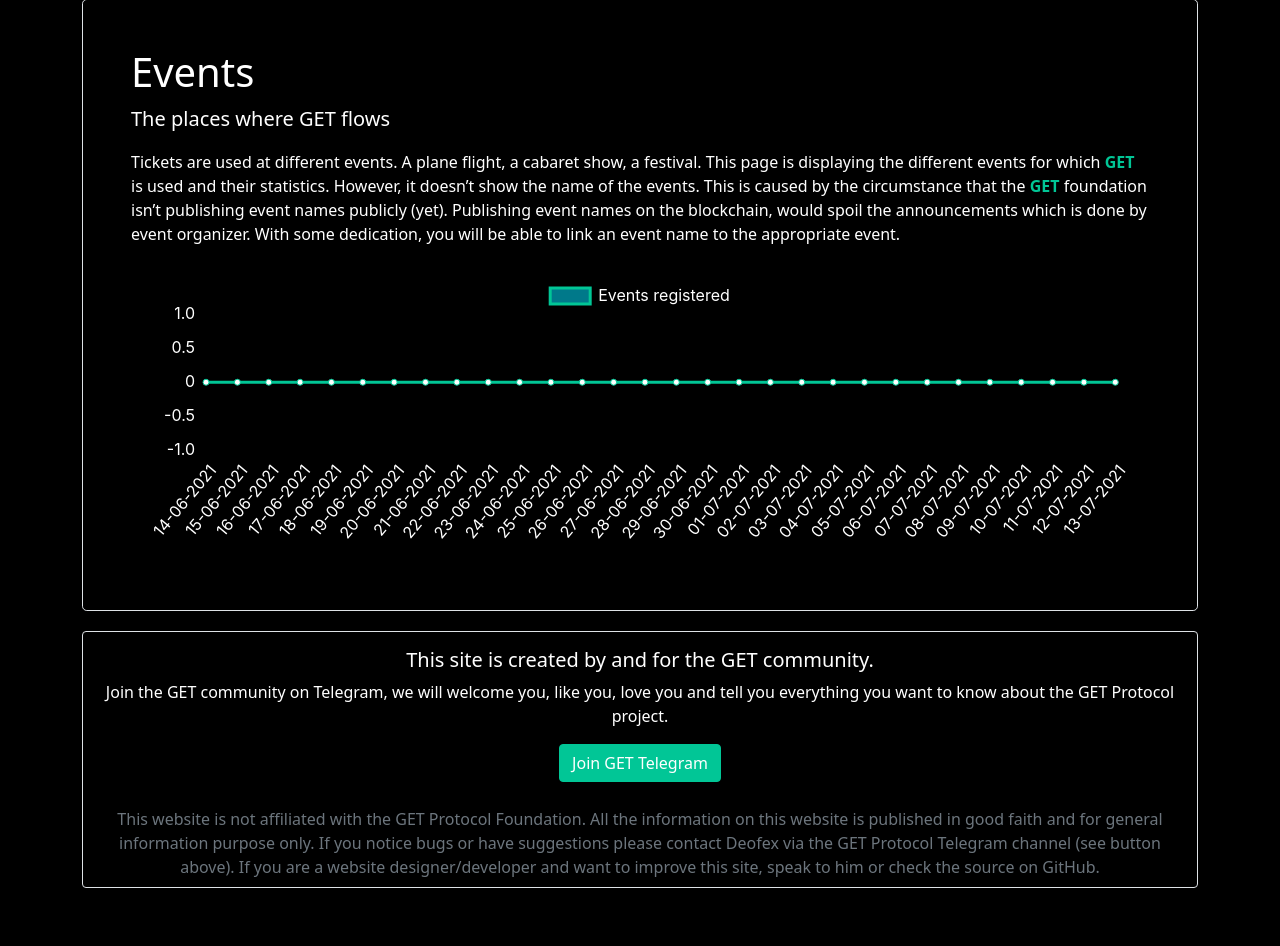
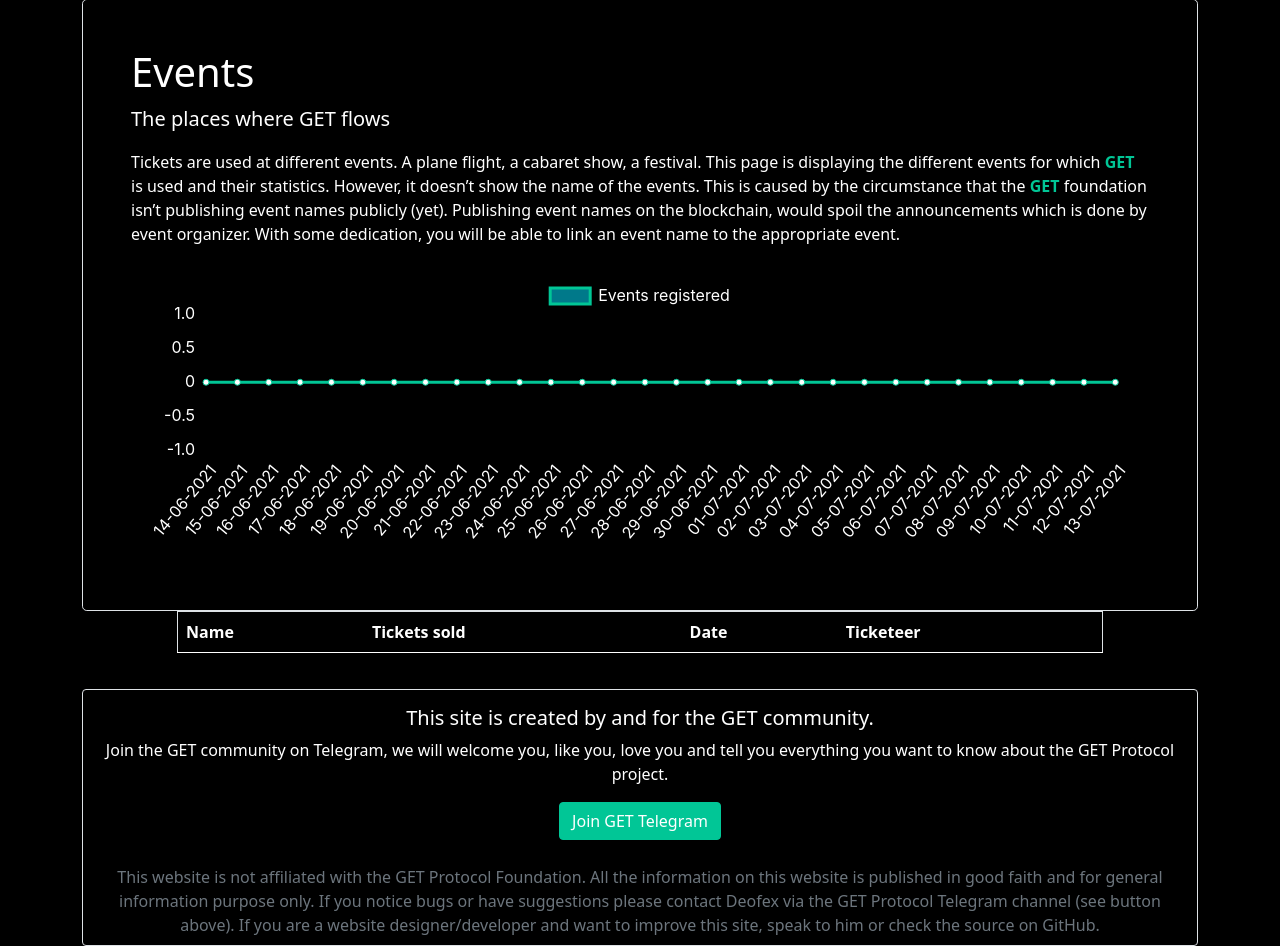
Before and after one commit to Deofex/GETCommunityTools, a Django app: page /events in a window 1280 px wide. Shown: the part 81-1027 px from the top of the page. Before the commit the page ends 969 px from the top, so only its background shows below. Run offline with Django 3.2, Linux system fonts and the light colour scheme; tables that the repository leaves empty hold one stand-in row (values such as "Sample post"); lists and menus that the app fills with data are empty.

Commit message:
Add 30 days event overview

```diff
--- /dev/null
+++ b/CommunitySite/site/NFTInfo/functions/eventsthirtydays.py
@@ -0,0 +1,22 @@
+from datetime import datetime, timedelta
+from django.db.models import Count
+from ..models import Events
+
+def eventsthirtydays():
+    t = datetime.now()
+    tr = datetime(t.year,t.month,t.day)
+    tt  = tr + timedelta(30)
+    trt = int(tr.timestamp())
+    ttt = int(tt.timestamp())
+    events30daysdb = Events.objects.filter(
+        starttime__range=[trt,ttt]).annotate(
+            nfts=Count('psale')).order_by('-nfts').filter(nfts__gt=0).values(
+                "eventname", "nfts","ticketeer","starttime")
+
+    events30days = [{
+        'eventname': d['eventname'] ,
+        'nfts': d['nfts'],
+        'ticketeer': d['ticketeer'],
+        'date':datetime.fromtimestamp(d['starttime']).strftime("%d-%m-%Y")
+    } for d in events30daysdb]
+    return events30days
--- a/CommunitySite/site/NFTInfo/models.py
+++ b/CommunitySite/site/NFTInfo/models.py
@@ -34,7 +34,7 @@ class Psale(models.Model):
     getused = models.IntegerField()
     ordertime = models.IntegerField()
     destinationaddress = models.TextField()
-    eventaddress = models.TextField()
+    eventaddress = models.ForeignKey(Events,to_field="eventaddress",db_column="eventaddress",on_delete=models.CASCADE)
     price = models.IntegerField()
 
     class Meta:
--- a/CommunitySite/site/NFTInfo/templates/NFTInfo/events.html
+++ b/CommunitySite/site/NFTInfo/templates/NFTInfo/events.html
@@ -1,9 +1,7 @@
 {% extends 'shared/base.html' %}
 {% load static %}
 {% block content %}
-
 <script src="https://cdn.jsdelivr.net/npm/chart.js"></script>
-
 <div class="row">
     <div class="col">
         <div class="h-100 p-5 border rounded-3">
@@ -19,6 +17,30 @@
         </div>
     </div>
 </div>
-
+<div class="row">
+    <div class="col-1"></div>
+    <div class="col-10">
+        <table class="table table-hover border">
+            <thead>
+                <tr>
+                    <th scope="col">Name</th>
+                    <th scope="col">Tickets sold</th>
+                    <th scope="col">Date</th>
+                    <th scope="col">Ticketeer</th>
+                </tr>
+            <tbody>
+                {% for event in events30days %}
+                <tr>
+                    <th scope="row">{{ event.eventname }}</th>
+                    <td>{{ event.nfts }}</td>
+                    <td>{{ event.date }}</td>
+                    <td>{{ event.ticketeer }}</td>
+                </tr>
+                {% endfor %}
+            </tbody>
+            </thead>
+        </table>
+    </div>
+</div>
 <script src="{% static 'js/graphs/events.js' %}"></script>
 {% endblock %}
--- a/CommunitySite/site/NFTInfo/views.py
+++ b/CommunitySite/site/NFTInfo/views.py
@@ -4,6 +4,7 @@ from .functions.nfttoday import ticketssoldlast24h, ticketsscannedlast24h, \
     eventslast24h
 from .functions.nftmonthly import get_last30daysstatechanges
 from .functions.eventsmonthly import get_last30daysevents
+from .functions.eventsthirtydays import eventsthirtydays
 
 
 def page_home(request):
@@ -26,10 +27,14 @@ def page_statechanges(request):
 
 
 def page_events(request):
+    # Select info for the last 30 days event graph (2 lists, 1 with periods,
+    # 1 with values)
     thirtydaysevents = get_last30daysevents()
     last30daysperiodnames = [d.periodname for d in thirtydaysevents]
     last30daysvalues = [d.value for d in thirtydaysevents]
+
     return render(request, 'NFTInfo/events.html', {
         'last30daysperiodnames': last30daysperiodnames,
-        'last30daysvalues': last30daysvalues
+        'last30daysvalues': last30daysvalues,
+        'events30days': eventsthirtydays()
     })
--- a/CommunitySite/site/Shared/static/css/statechange.css
+++ b/CommunitySite/site/Shared/static/css/statechange.css
@@ -185,4 +185,14 @@ p {
     }
 }
 
-.top-buffer { margin-top:20px; }
+.top-buffer {
+    margin-top:20px;
+}
+
+tr {
+    color: white;
+}
+
+td {
+    color:white
+}
```
